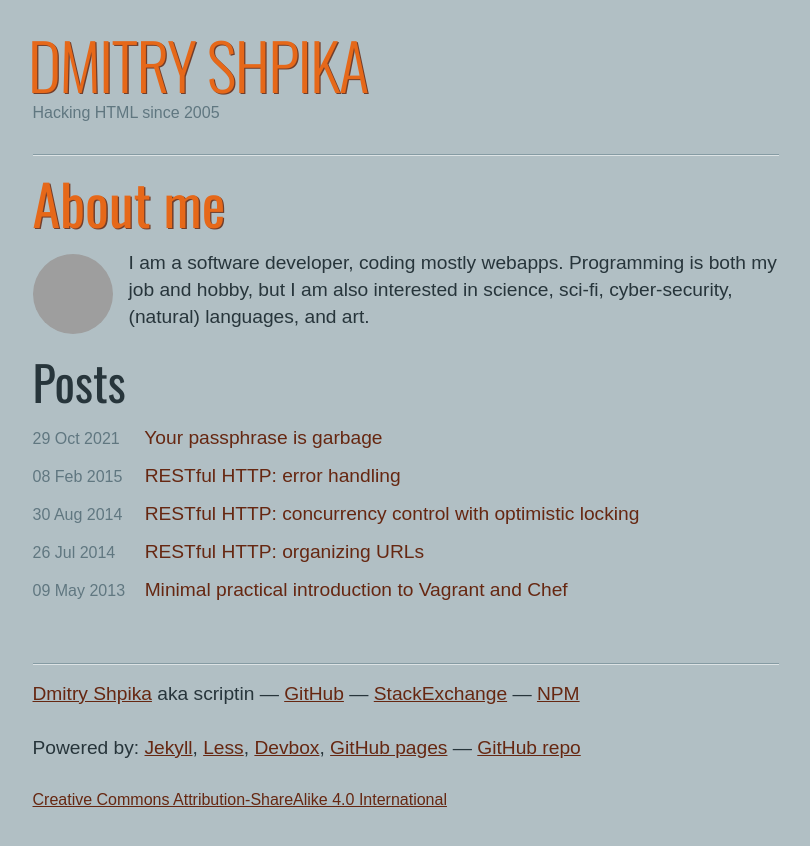
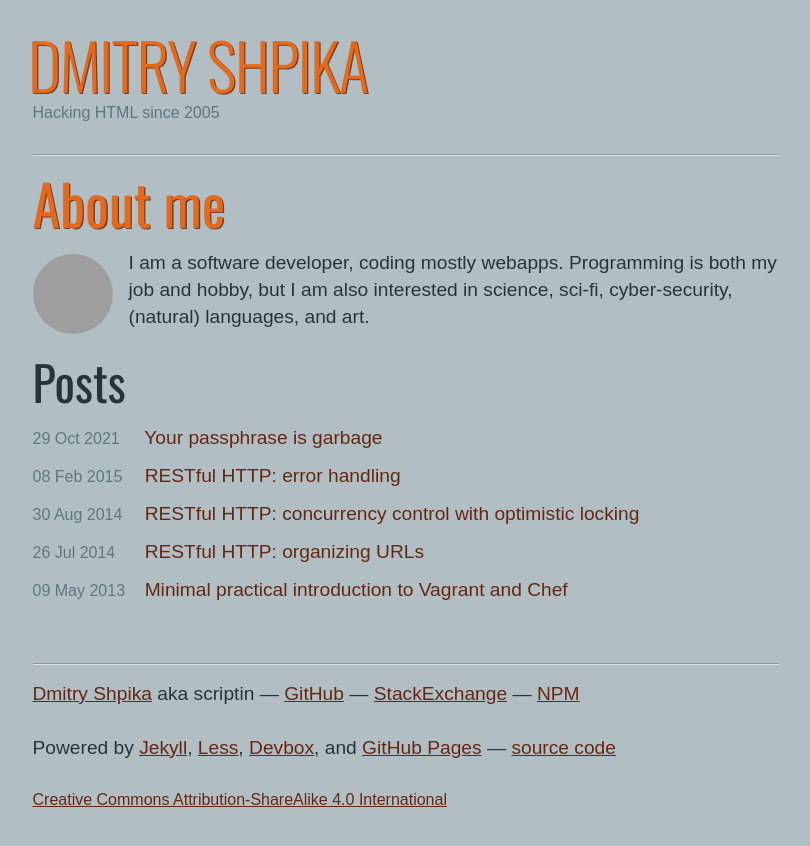
Before and after one commit to scriptin/scriptin.github.io, a Jekyll site: the page built from index.html, in a window 1280 px wide, cut to the strip 0-846 px from the top of the page. Shown: the whole strip, without its empty margins (234-1044 px from the left). Built offline with Jekyll 4.4.1, drawn with Linux system fonts in a browser that asks for light colours; grey boxes are pictures that could not be loaded.

Commit message:
Improve footer

```diff
--- a/_layouts/default.html
+++ b/_layouts/default.html
@@ -41,13 +41,13 @@
                 {% endfor %}
             </p>
             <p class="about-site">
-                Powered by:
+                Powered by
                 <a href="http://jekyllrb.com/">Jekyll</a>,
                 <a href="http://lesscss.org/">Less</a>,
-                <a href="https://www.jetpack.io/devbox/">Devbox</a>,
-                <a href="https://pages.github.com/">GitHub pages</a>
+                <a href="https://www.jetpack.io/devbox/">Devbox</a>, and
+                <a href="https://pages.github.com/">GitHub Pages</a>
                 &mdash;
-                <a href="https://github.com/scriptin/scriptin.github.io">GitHub repo</a>
+                <a href="https://github.com/scriptin/scriptin.github.io">source code</a>
             </p>
             <p class="license-note">
                 <a href="{{ site.data.template.license.url }}" rel="license">
```
